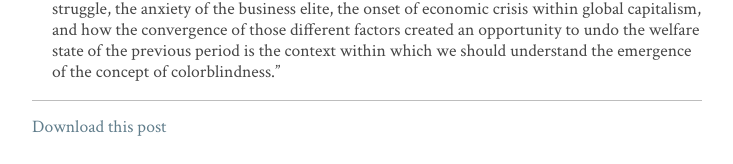
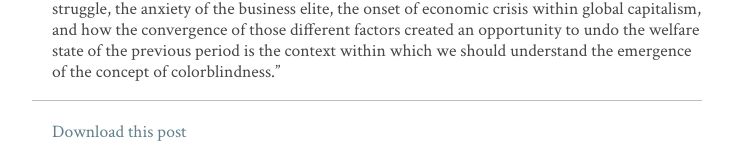
Before and after one commit to radicalbarracuda/sf-feminist-book-club, a Jekyll site: the page built from _posts/2018-12-18-from-blm-to-black-liberation.md, in a window 1280 px wide. Shown: the part 4871-5035 px from the top of the page, without its empty margins (273-1006 px from the left). Built offline with Jekyll 4.4.1, drawn with Linux system fonts in a browser that asks for light colours; some web fonts are replaced.

Commit message:
Use base-spacing variable to define footer padding

```diff
--- a/_sass/_layout.scss
+++ b/_sass/_layout.scss
@@ -73,6 +73,6 @@ time {
   color: #898989;
 }
 footer {
-  padding: 15px 0px 30px 0px;
+  padding: $base-spacing;
   border-top: 1px solid $divider-color;
 }
```
